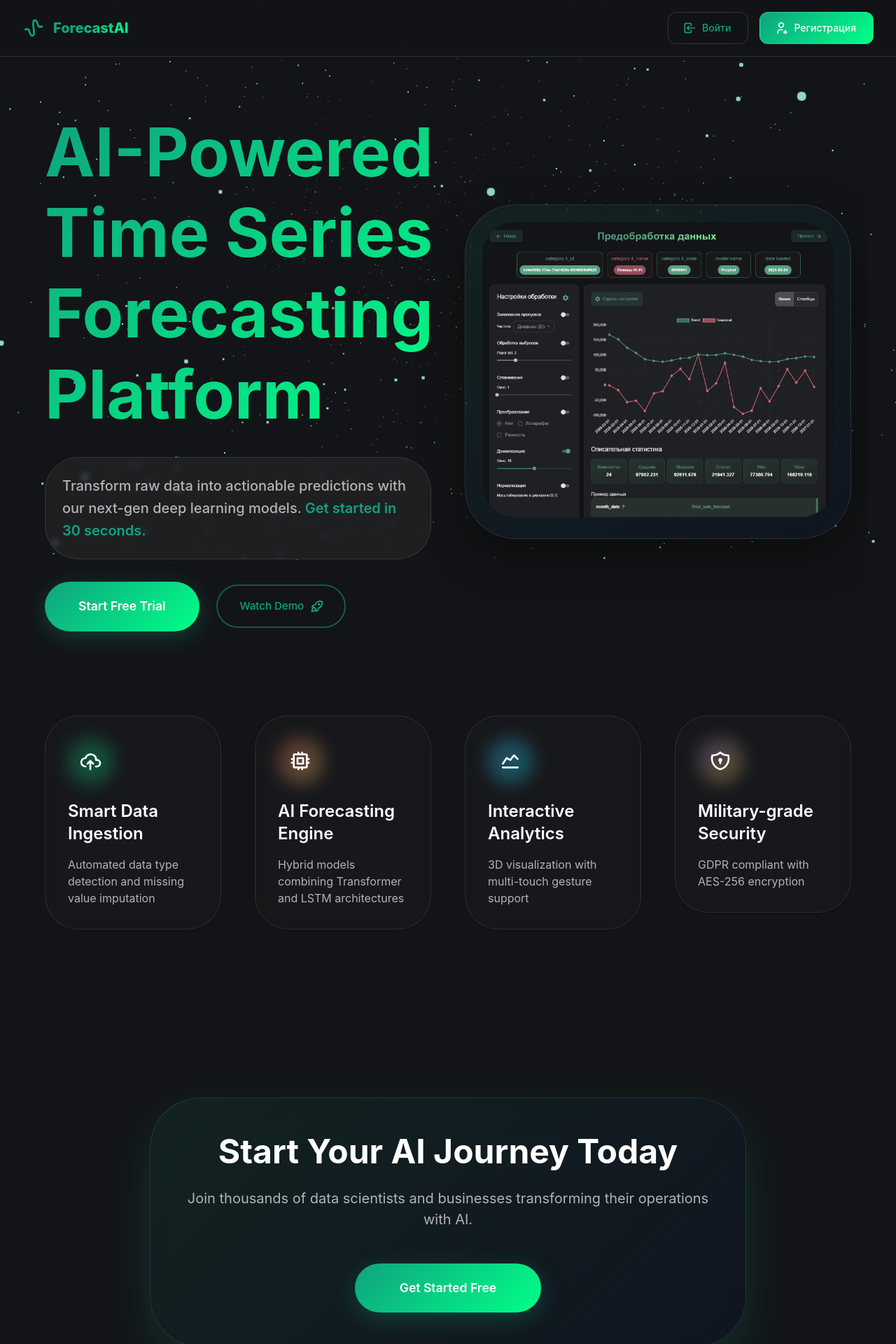
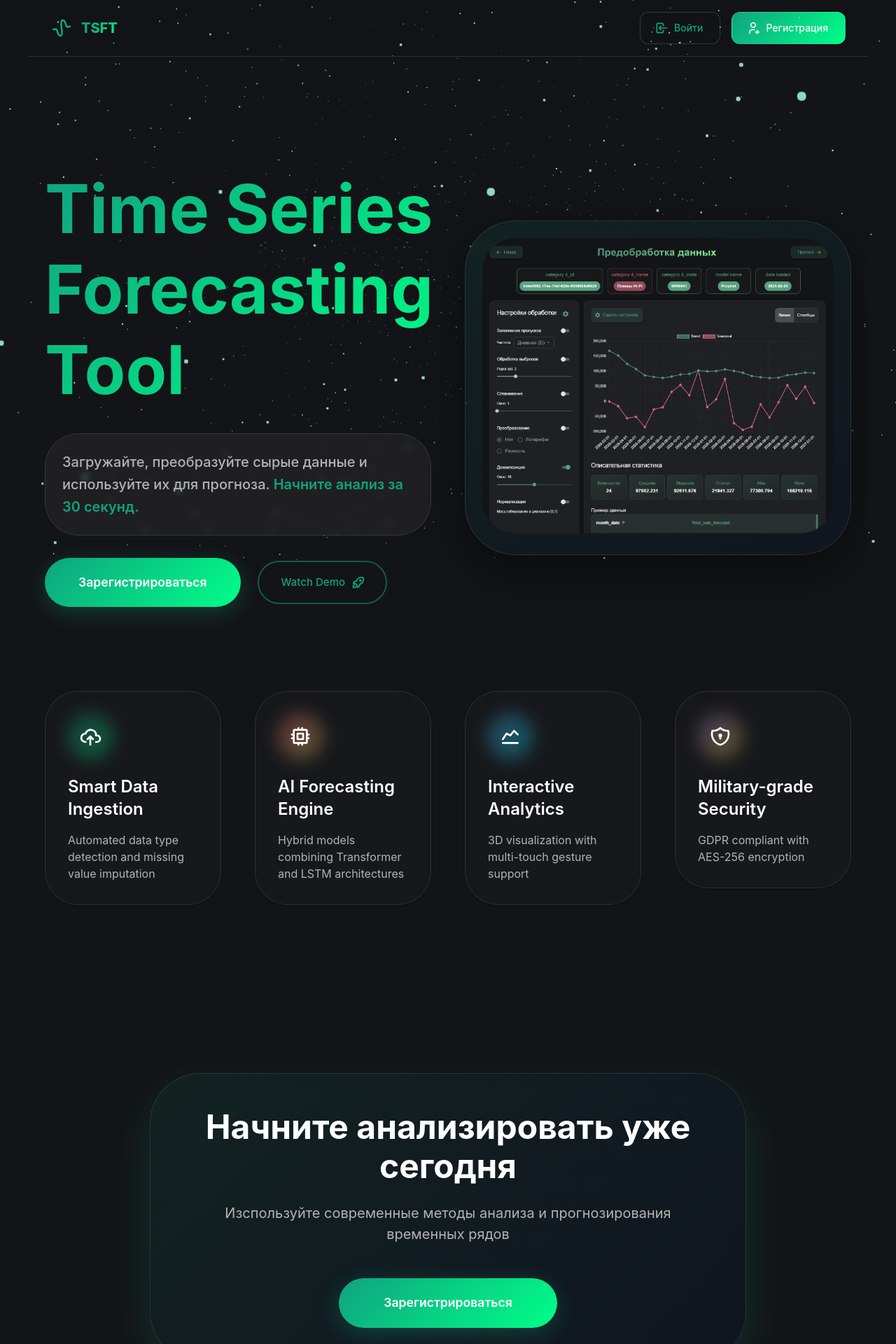
Before and after one commit to DenisML51/TimeFlow, a React (Create React App) app in the folder frontend/: page / in a window 1280 px wide. Shown: the top 1920 px of the page at 70% size. Built offline with nearby package versions, Linux system fonts and the light colour scheme; no server answers.

Commit message:
UX Improvements

```diff
--- a/frontend/src/components/Header.jsx
+++ b/frontend/src/components/Header.jsx
@@ -68,13 +68,14 @@ const Header = () => {
         component={motion.div}
         variants={headerVariants}
         initial={{ y: -100 }}
-                animate="visible"
-        position="fixed"
+        animate="visible"
+        position="related"
         sx={{
           background: alpha(theme.palette.background.default, 0.88),
           backdropFilter: 'blur(20px)',
           boxShadow: 'none',
-          borderBottom: '1px solid rgba(255,255,255,0.12)'
+          borderBottom: '1px solid rgba(255,255,255,0.12)',
+
         }}
       >
         <Toolbar sx={{
@@ -110,7 +111,7 @@ const Header = () => {
                 fontFamily: 'inherit'
               }}
             >
-              ForecastAI
+              TSFT
             </Typography>
           </Box>
 
--- a/frontend/src/pages/Home.jsx
+++ b/frontend/src/pages/Home.jsx
@@ -195,14 +195,14 @@ const CTASection = () => {
           backdropFilter: 'blur(12px)'
         }}>
           <Typography variant="h3" sx={{ mb: 3, fontWeight: 700 }}>
-            Start Your AI Journey Today
+            Начните анализировать уже сегодня
           </Typography>
           <Typography variant="body1" sx={{
             color: 'text.secondary',
             fontSize: '1.25rem',
             mb: 6
           }}>
-            Join thousands of data scientists and businesses transforming their operations with AI.
+            Изспользуйте современные методы анализа и прогнозирования временных рядов
           </Typography>
           <AnimatedButton
             variant="contained"
@@ -220,7 +220,7 @@ const CTASection = () => {
               boxShadow: '0 8px 32px rgba(16,163,127,0.3)'
             }}
           >
-            {user ? "Open Dashboard" : "Get Started Free"}
+            {user ? "Начать анализ" : "Зарегистрироваться"}
           </AnimatedButton>
         </Box>
       </Container>
@@ -247,9 +247,9 @@ const Home = () => {
               transition={{ duration: 0.8 }}
             >
               <GradientText variant="h1">
-                AI-Powered Time Series
+                Time Series
                 <Box component="span" sx={{ display: 'block' }}>
-                  Forecasting Platform
+                  Forecasting Tool
                 </Box>
               </GradientText>
 
@@ -263,9 +263,9 @@ const Home = () => {
                 borderRadius: 4,
                 border: '1px solid rgba(255,255,255,0.1)'
               }}>
-                Transform raw data into actionable predictions with our next-gen deep learning models.
+                Загружайте, преобразуйте сырые данные и используйте их для прогноза.
                 <Box component="span" sx={{ color: 'primary.main', fontWeight: 600 }}>
-                  {" "}Get started in 30 seconds.
+                  {" "}Начните анализ за 30 секунд.
                 </Box>
               </Typography>
 
@@ -289,7 +289,7 @@ const Home = () => {
                     }
                   }}
                 >
-                  {user ? "Open Dashboard" : "Start Free Trial"}
+                  {user ? "Начать анализ" : "Зарегистрироваться"}
                 </AnimatedButton>
 
                 <Button
```
Also changed, not shown: 1 other file (tests, documents, lock files or other folders).
